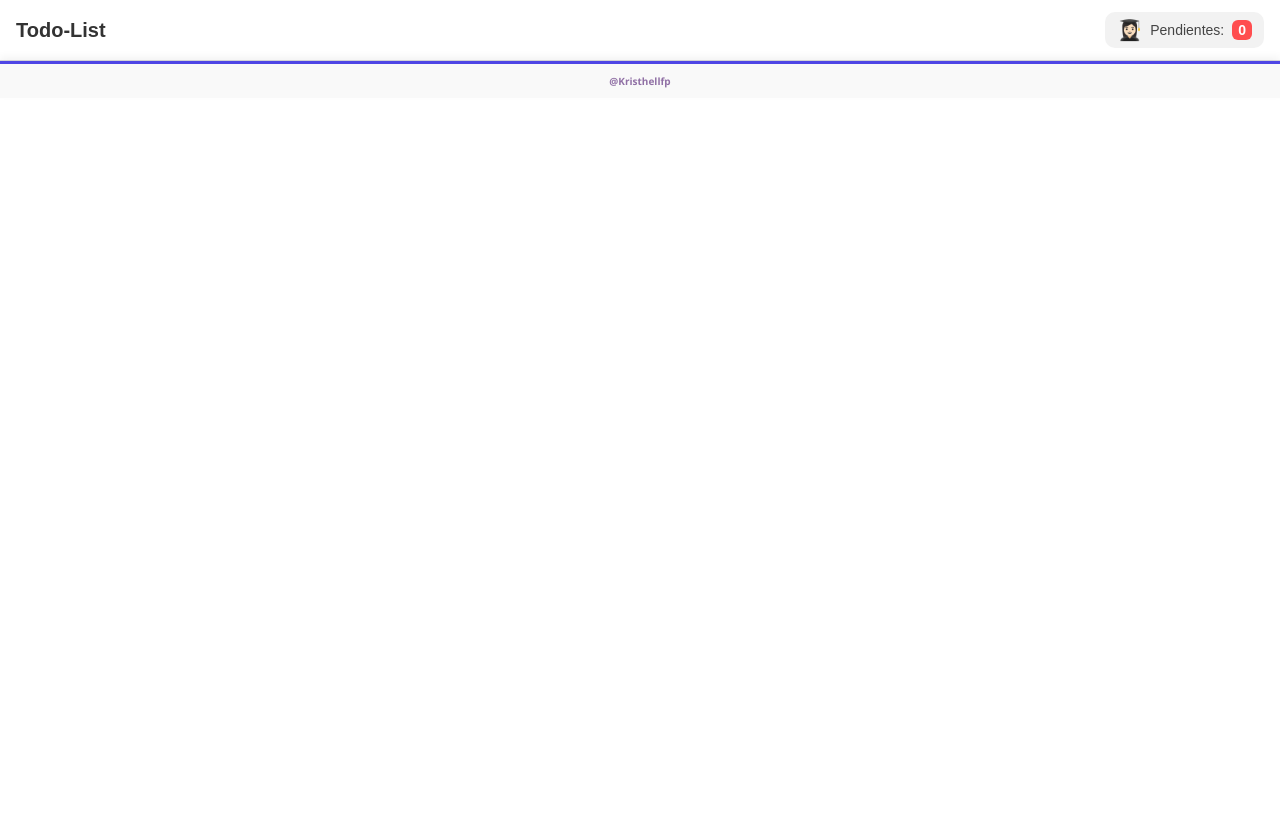
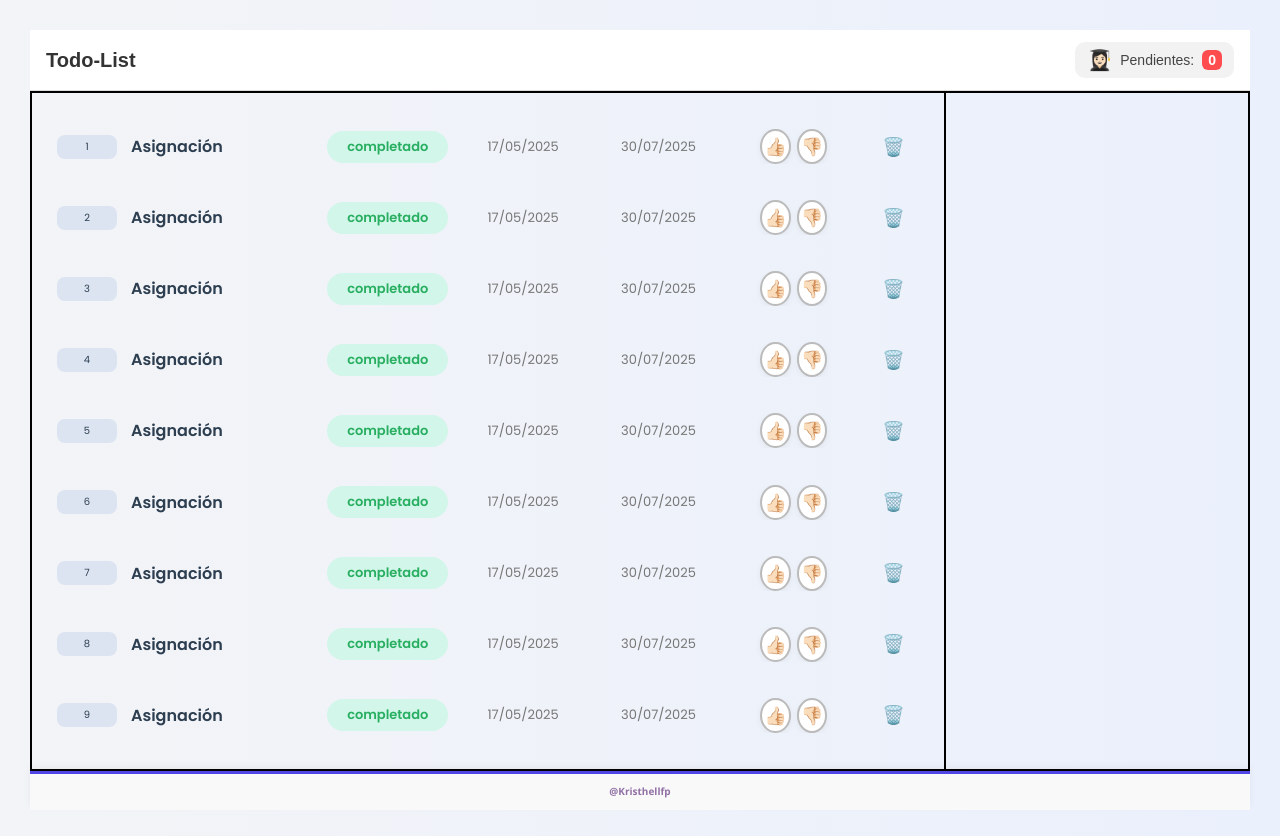
Before and after one commit to Kristhellfp/todo-list, a plain HTML site: page paginas/dashboard.html in a window 1280 px wide. Before the commit the page ends 800 px from the top, so only its background shows below. Drawn offline with Linux system fonts and the light colour scheme.

Commit message:
Se agregan tareas

```diff
--- /dev/null
+++ b/componentes/informacion/informacionComponent.css
@@ -0,0 +1,4 @@
+.div-informacion{
+        border: 1px solid black;
+
+}
--- /dev/null
+++ b/componentes/informacion/informacionComponent.js
@@ -0,0 +1,7 @@
+export function informacion(){
+        let div = document.createElement('div');
+        div.className = "div-informacion";
+
+        return div;
+
+}
--- /dev/null
+++ b/componentes/tareas/tareasComponent.css
@@ -0,0 +1,3 @@
+.div-tareas{
+    border: 1px solid black;
+}
--- /dev/null
+++ b/componentes/tareas/tareasComponent.js
@@ -0,0 +1,34 @@
+import { tarea } from "../../modulos/itemTarea/itemTarea.js";
+
+let tareasDb = [
+    { titulo: "Asignación", integrantes: ["👍🏻", "👎🏻"] },
+    { titulo: "Asignación", integrantes: ["👍🏻", "👎🏻"] },
+    { titulo: "Asignación", integrantes: ["👍🏻", "👎🏻"] },
+    { titulo: "Asignación", integrantes: ["👍🏻", "👎🏻"]},
+    { titulo: "Asignación", integrantes: ["👍🏻", "👎🏻"] },
+    { titulo: "Asignación", integrantes: ["👍🏻", "👎🏻"] },
+    { titulo: "Asignación", integrantes: ["👍🏻", "👎🏻"] },
+    { titulo: "Asignación", integrantes: ["👍🏻", "👎🏻"] },
+    { titulo: "Asignación", integrantes: ["👍🏻", "👎🏻"] }
+];
+
+export function tareas() {
+    let div = document.createElement('div');
+    div.className = "div-tareas";
+
+    tareasDb.forEach((e, i) => {
+        div.appendChild(
+            tarea(
+                i + 1,
+                e.titulo,
+                "completado",
+                "17/05/2025",
+                "30/07/2025",
+                e.integrantes,
+                e.resaltar || false
+            )
+        );
+    });
+
+    return div;
+}
--- a/config.css
+++ b/config.css
@@ -2,6 +2,9 @@
     margin: 0;
     padding: 0;
     box-sizing: border-box;
+    overflow-x: hidden;
+
+
 }
 
 html{
--- /dev/null
+++ b/modulos/itemTarea/itemTarea.css
@@ -0,0 +1,92 @@
+body {
+    margin: 0;
+    padding: 20px;
+    font-family: 'Segoe UI', sans-serif;
+    background: linear-gradient(to right, #f3f4f7, #eaf0fc);
+    color: #2c3e50;
+    overflow-x: hidden;
+    font-family: 'Poppins', 'Segoe UI', sans-serif;
+}
+
+
+
+.div-tareas {
+    display: grid;
+    grid-template-columns: 60px 1.5fr 1fr 1fr 1fr 1fr 50px;
+    gap: 14px;
+    align-items: center;
+    max-width: 100%;
+    padding: 25px;
+    box-sizing: border-box;
+    overflow: hidden;
+}
+
+.tarea-container {
+    display: contents;
+}
+
+.div-numero {
+    background-color: #dce4f2;
+    border-radius: 8px;
+    padding: 4px;
+    text-align: center;
+    font-weight: 400;
+}
+
+
+.titulo {
+    font-size: 16px;
+    font-weight: 600;
+    color: #2c3e50;
+}
+
+.estado {
+    padding: 6px 12px;
+    border-radius: 20px;
+    font-size: 13px;
+    font-weight: 600;
+    background-color: #f0f0f0;
+    color: #555;
+    text-align: center;
+}
+
+.estado.completado {
+    background-color: #d2f6e9;
+    color: #27ae60;
+}
+
+.fecha {
+    font-size: 13px;
+    color: #777;
+    text-align: center;
+}
+
+.integrantes {
+    display: flex;
+    gap: 6px;
+    justify-content: center;
+}
+
+.integrantes span {
+    background-color: #fff;
+    border: 2px solid #bbb;
+    border-radius: 50%;
+    padding: 2px;
+    font-size: 18px;
+    box-shadow: 0 2px 6px rgba(0,0,0,0.05);
+}
+
+/* Eliminar */
+.eliminar {
+    background: none;
+    border: none;
+    color: #e74c3c;
+    font-size: 18px;
+    cursor: pointer;
+    transition: transform 0.2s ease;
+}
+
+.eliminar:hover {
+    transform: scale(1.2);
+    color: #c0392b;
+}
--- /dev/null
+++ b/modulos/itemTarea/itemTarea.js
@@ -0,0 +1,49 @@
+export function tarea(indice, titulo, estado, fechaAs, fechaEn, listaIntegrantes, resaltar = false) {
+    let div = document.createElement('div');
+    div.className = "tarea-container";
+    if (resaltar) div.classList.add("resaltado");
+
+    let divNumero = document.createElement('div');
+    divNumero.className = "div-numero";
+    divNumero.textContent = indice;
+
+    let h3Titulo = document.createElement('h3');
+    h3Titulo.className = "titulo";
+    h3Titulo.textContent = titulo;
+
+    let divEstado = document.createElement('div');
+    divEstado.className = estado === "completado" ? "estado completado" : "estado";
+    divEstado.textContent = estado;
+
+    let spanAsig = document.createElement('span');
+    spanAsig.className = "fecha";
+    spanAsig.textContent = fechaAs;
+
+    let spanEnt = document.createElement('span');
+    spanEnt.className = "fecha";
+    spanEnt.textContent = fechaEn;
+
+    let divIntegrantes = document.createElement('div');
+    divIntegrantes.className = "integrantes";
+    if (Array.isArray(listaIntegrantes)) {
+        listaIntegrantes.forEach(icono => {
+            let span = document.createElement('span');
+            span.textContent = icono;
+            divIntegrantes.appendChild(span);
+        });
+    }
+
+    let eliminar = document.createElement('button');
+    eliminar.className = "eliminar";
+    eliminar.textContent = "🗑️";
+
+    div.appendChild(divNumero);
+    div.appendChild(h3Titulo);
+    div.appendChild(divEstado);
+    div.appendChild(spanAsig);
+    div.appendChild(spanEnt);
+    div.appendChild(divIntegrantes);
+    div.appendChild(eliminar);
+
+    return div;
+}
--- a/paginas/dashboard.html
+++ b/paginas/dashboard.html
@@ -4,9 +4,14 @@
     <meta charset="UTF-8">
     <meta name="viewport" content="width=device-width, initial-scale=1.0">
     <title>Dashboard</title>
+      <link href="https://fonts.googleapis.com/css2?family=Poppins:wght@400;600&display=swap" rel="stylesheet">
     <link rel="stylesheet" href="../config.css">
     <link rel="stylesheet" href="../componentes/header/headerComponent.css">
+    <link rel="stylesheet" href="../vistas/dashboardView.css">
     <link rel="stylesheet" href="../componentes/footer/footerComponentes.css">
+    <link rel="stylesheet" href="../componentes/tareas/tareasComponent.css">
+    <link rel="stylesheet" href="../componentes/informacion/informacionComponent.css">
+    <link rel="stylesheet" href="../modulos/itemTarea/itemTarea.css">
 
 </head>
 <body>
--- /dev/null
+++ b/vistas/dashboardView.css
@@ -0,0 +1,15 @@
+.dashboard{
+    height: 100vh;
+    padding: 1rem;
+
+    display: grid;
+    grid-template-rows: auto 1fr auto;
+}
+
+.seccion-1{
+    display: grid;
+    border: 1px solid rgb(0, 0, 0);
+    grid-template-columns: 75% 25%;
+    overflow-x: hidden;
+
+}
--- a/vistas/dashboardView.js
+++ b/vistas/dashboardView.js
@@ -1,17 +1,32 @@
 import { header } from "../componentes/header/headerComponent.js";
 import { footer } from "../componentes/footer/footerComponentes.js";
+import { tareas } from "../componentes/tareas/tareasComponent.js";
+import { informacion } from "../componentes/informacion/informacionComponent.js";
 
 export function dashboard() {
 
- let seccion = document.createElement('seccion');
+ let dashboard = document.createElement('section');
+ dashboard.className = "dashboard";
+
 
  //header
-seccion.appendChild(header());
-seccion.appendChild(footer());
+dashboard.appendChild(header());
 
 
 
-return seccion;
+let secccion1 = document.createElement('section');
+secccion1.className ="seccion-1"
+secccion1.appendChild(tareas());
+secccion1.appendChild(informacion());
+dashboard.appendChild(secccion1);
+
+
+//footer
+dashboard.appendChild(footer());
+
+
+
+return dashboard;
 
 }
 
```
Also changed, not shown: index.html (+3 -0 lines).
